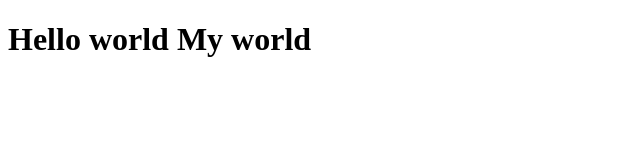
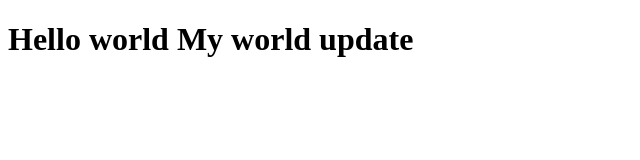
Before and after one commit to Akash-cool20/DevopsTest, a website: page index.html in a window 1280 px wide. Shown: the whole page, without its empty margins (0-640 px from the left). Drawn offline with Linux system fonts and the light colour scheme.

Commit message:
Update index.html

```diff
--- a/index.html
+++ b/index.html
@@ -6,6 +6,6 @@
     <title>Document</title>
 </head>
 <body>
-    <h1>Hello world My world </h1>
+    <h1>Hello world My world update </h1>
 </body>
 </html>
```
